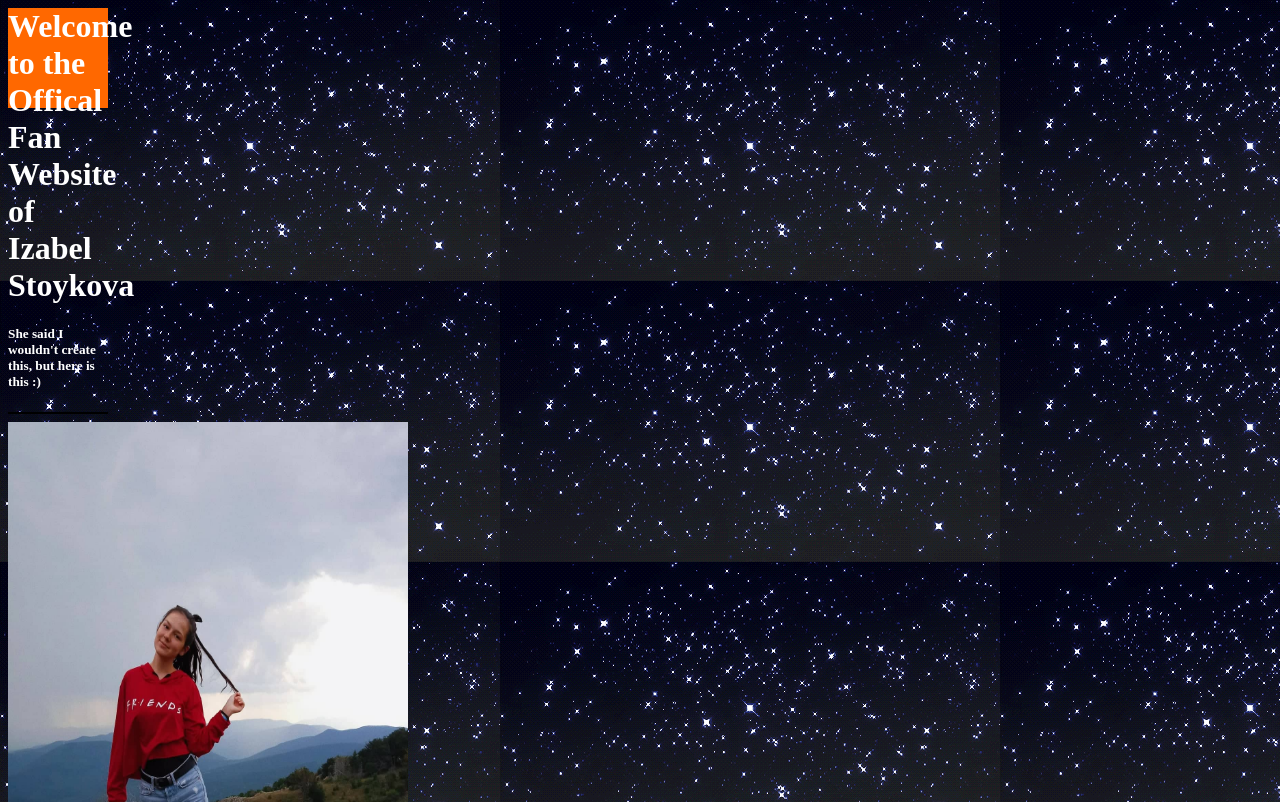
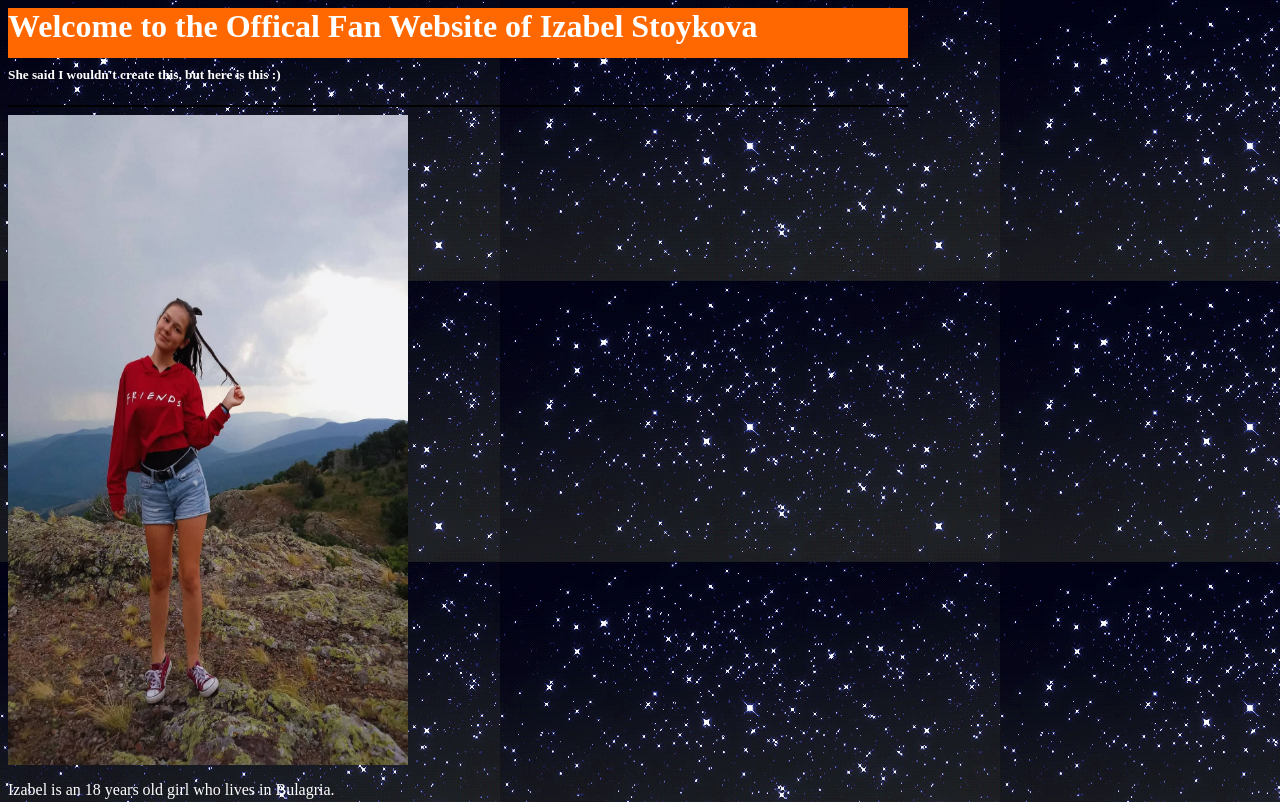
Before and after one commit to georgger000/izabel, a plain HTML site: page index.html in a window 1280 px wide. Shown: the top 802 px of the page. Drawn offline with Linux system fonts and the light colour scheme.

Commit message:
Update mytestweb.css

```diff
--- a/mytestweb.css
+++ b/mytestweb.css
@@ -4,8 +4,8 @@
   }
 
   div {
-      width: 100px;
-      height: 100px;
+      width: 900px;
+      height: 50px;
       background-color: red;
       animation-name: example;
       animation-duration: 4s;
```
